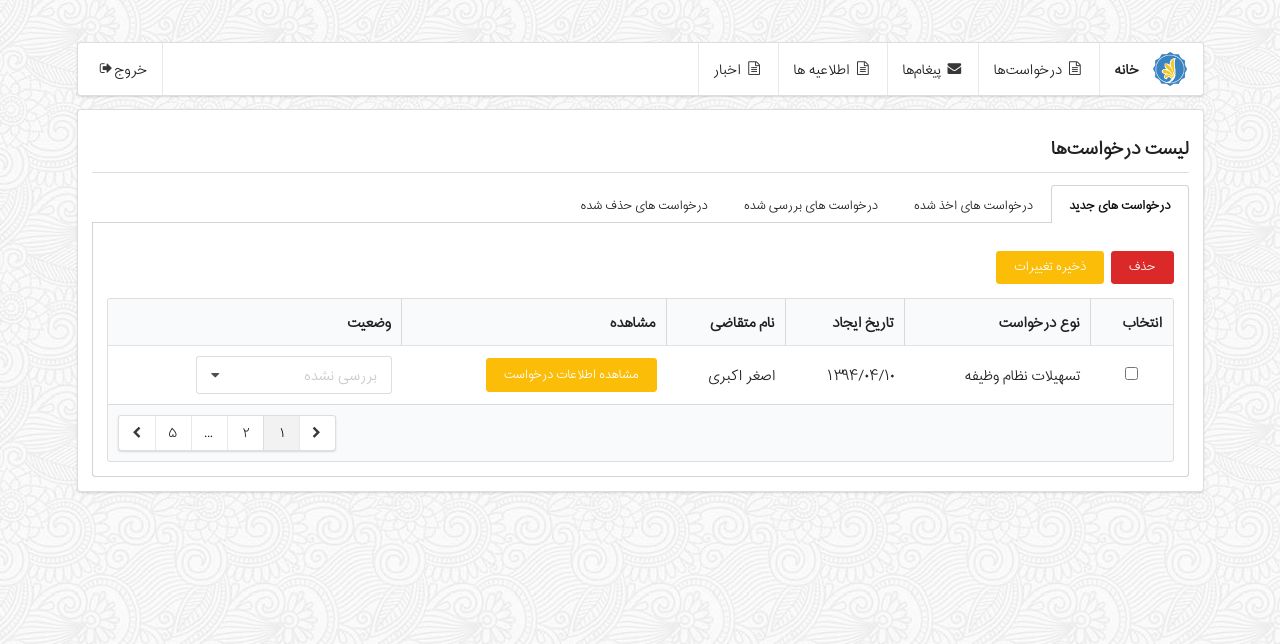
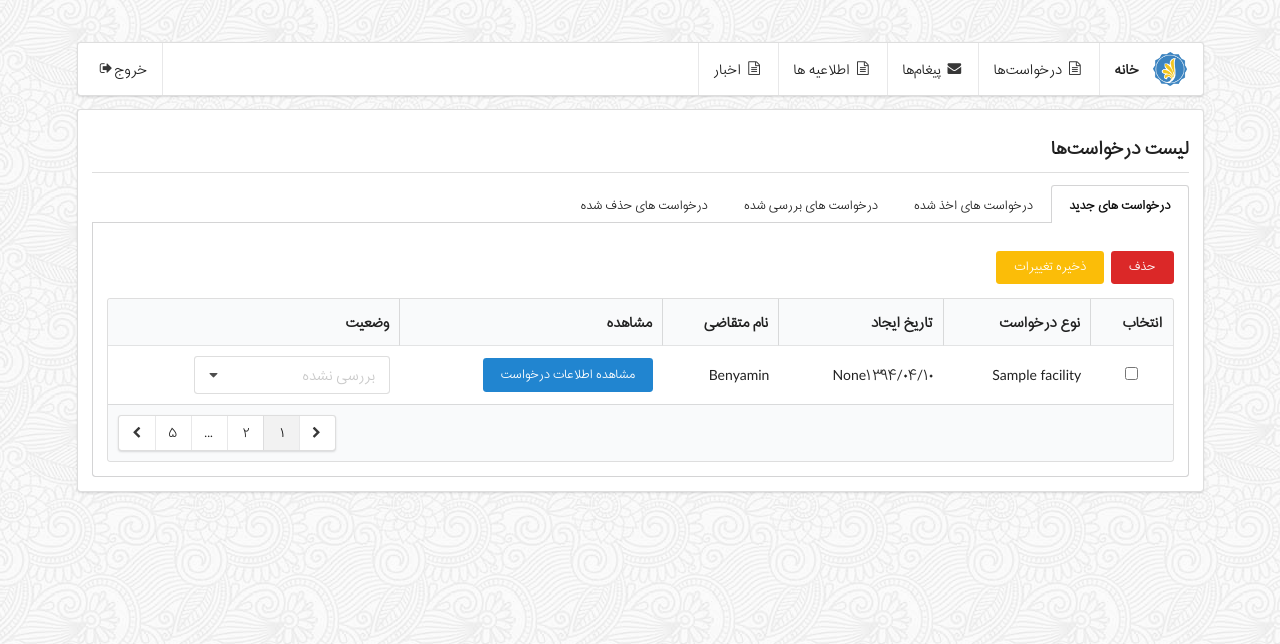
Before and after one commit to anaeimian/bmn, a Django app: page /association/requests/ in a window 1280 px wide. Shown: the top 644 px of the page. Run offline with Django 3.2, Linux system fonts and the light colour scheme; data comes from the database, SQL or seed files in the repository; tables that the repository leaves empty hold one stand-in row (values such as "Sample post"); some libraries are stand-ins or nearby versions.

Commit message:
basic template of requests

```diff
--- a/templates/association/association-dashboard-requests.html
+++ b/templates/association/association-dashboard-requests.html
@@ -29,20 +29,22 @@
             {% for app in apps %}
             <tr>
                 <td style="text-align: center"><input type="checkbox"> </td>
-                <td> تسهیلات نظام وظیفه</td>
-                <td>۱۳۹۴/۰۴/۱۰</td>
-                <td>اصغر اکبری</td>
-                <td>   <button class="ui yellow button">مشاهده اطلاعات درخواست</button> </td>
+                <td>{{ app.facility.title }}</td>
+                <td>{{ app.application.finalization_date }}۱۳۹۴/۰۴/۱۰</td>
+                <td>{{ app.application.user.user.first_name }}</td>
+                <td>   <button class="ui blue button">مشاهده اطلاعات درخواست</button> </td>
                 <td>
                     <div class="ui selection dropdown">
   <input type="hidden" name="status">
   <i class="dropdown icon"></i>
-  <div class="default text">بررسی نشده</div>
+                            <div class="default text">بررسی نشده</div>
   <div class="menu">
     <div class="item" data-value="1">بررسی نشده</div>
     <div class="item" data-value="0">در حال بررسی</div>
 
   </div>
+
+
 </div>
                 </td>
             </tr>
@@ -77,6 +79,8 @@
        </div>
 
 <div class="ui bottom attached tab segment" data-tab="second">
+<button class="ui button red">حذف</button>
+<button class=" ui button yellow">ذخیره تغییرات</button>
 <table class="ui unstackable selectable sortable striped table">
             <thead>
             <tr>
@@ -90,11 +94,12 @@
             </thead>
 
             <tbody>
+            {% for receivedApp in receivedApps %}
             <tr>
                 <td style="text-align: center"><input type="checkbox"> </td>
-                <td> تسهیلات نظام وظیفه</td>
-                <td>۱۳۹۴/۰۴/۱۰</td>
-                <td>اصغر اکبری</td>
+                <td>{{ receivedApp.facility.title }}</td>
+                <td>{{ receivedApp.application.finalization_date }}۱۳۹۴/۰۴/۱۰</td>
+                <td>{{ receivedApp.application.user.user.first_name }}</td>
                 <td>   <button class="ui yellow button">مشاهده اطلاعات درخواست</button> </td>
                 <td>
                     <div class="ui selection dropdown">
@@ -112,7 +117,7 @@
 </div>
                 </td>
             </tr>
-
+{% endfor %}
             </tbody>
             <tfoot>
             <tr>
@@ -142,6 +147,8 @@
         </table>
 </div>
 <div class="ui bottom attached tab segment" data-tab="third">
+<button class="ui button red">حذف</button>
+<button class=" ui button yellow">ذخیره تغییرات</button>
 <table class="ui unstackable selectable sortable striped table">
             <thead>
             <tr>
@@ -155,11 +162,12 @@
             </thead>
 
             <tbody>
+            {% for reviewedApp in reviewedApps %}
             <tr>
                 <td style="text-align: center"><input type="checkbox"> </td>
-                <td> تسهیلات نظام وظیفه</td>
-                <td>۱۳۹۴/۰۴/۱۰</td>
-                <td>اصغر اکبری</td>
+                <td>{{ reviewedApp.facility.title }}</td>
+                <td>{{ reviewedApp.application.finalization_date }}۱۳۹۴/۰۴/۱۰</td>
+                <td>{{ reviewedApp.application.user.user.first_name }}</td>
                 <td>   <button class="ui yellow button">مشاهده اطلاعات درخواست</button> </td>
                 <td>
                     <div class="ui selection dropdown">
@@ -177,7 +185,7 @@
 </div>
                 </td>
             </tr>
-
+{% endfor %}
             </tbody>
             <tfoot>
             <tr>
@@ -208,6 +216,8 @@
 </div>
 <div class="ui bottom attached tab segment" data-tab="fourth">
 <table class="ui unstackable selectable sortable striped table">
+    <button class="ui button green">بازیابی</button>
+<button class=" ui button yellow">ذخیره تغییرات</button>
             <thead>
             <tr>
                 <th>انتخاب</th>
@@ -220,11 +230,12 @@
             </thead>
 
             <tbody>
+            {% for deletedApp in deletedApps %}
             <tr>
                 <td style="text-align: center"><input type="checkbox"> </td>
-                <td> تسهیلات نظام وظیفه</td>
-                <td>۱۳۹۴/۰۴/۱۰</td>
-                <td>اصغر اکبری</td>
+                <td>{{ deletedApp.facility.title }}</td>
+                <td>{{ deletedApp.application.finalization_date }}۱۳۹۴/۰۴/۱۰</td>
+                <td>{{ deletedApp.application.user.user.first_name }}</td>
                 <td>   <button class="ui yellow button">مشاهده اطلاعات درخواست</button> </td>
                 <td>
                     <div class="ui selection dropdown">
@@ -242,7 +253,7 @@
 </div>
                 </td>
             </tr>
-
+{% endfor %}
             </tbody>
             <tfoot>
             <tr>
```
